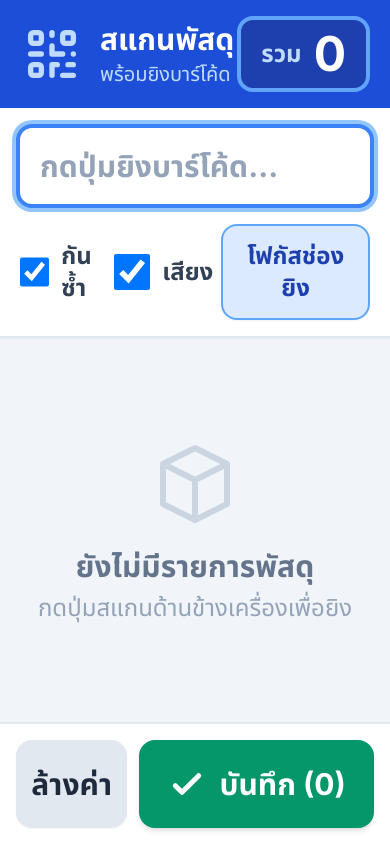
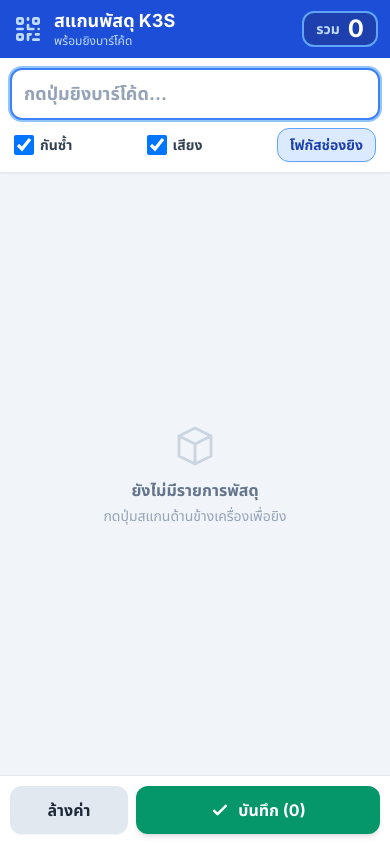
Before and after one commit to dingworking77-cpu/K3s, a plain HTML site: page index.html in a window 390 px wide. Drawn offline with nearby package versions, Linux system fonts and the light colour scheme.

Commit message:
Refactor HTML structure and styles for responsiveness

```diff
--- a/index.html
+++ b/index.html
@@ -27,90 +27,91 @@
 </head>
 <body class="bg-slate-100 text-slate-800 h-[100dvh] w-full flex flex-col overflow-hidden select-none">
 
-  <!-- ส่วนหัว (Header) ขยายใหญ่พิเศษ 4 เท่า -->
-  <header class="bg-blue-700 text-white px-5 py-4 shadow-md flex items-center justify-between shrink-0">
-    <div class="flex items-center space-x-4 min-w-0">
-      <svg class="w-16 h-16 text-blue-200 shrink-0" fill="none" stroke="currentColor" viewBox="0 0 24 24">
+  <!-- ส่วนหัว (Header) ปรับขนาดพอดีสายตา -->
+  <header class="bg-blue-700 text-white px-3 py-2.5 shadow-md flex items-center justify-between shrink-0">
+    <div class="flex items-center space-x-2.5 min-w-0">
+      <svg class="w-8 h-8 text-blue-200 shrink-0" fill="none" stroke="currentColor" viewBox="0 0 24 24">
         <path stroke-linecap="round" stroke-linejoin="round" stroke-width="2" d="M12 4v1m6 11h2m-6 0h-2v4m0-11v3m0 0h.01M12 12h4.01M16 20h4M4 12h4m12 0h.01M5 8h2a1 1 0 001-1V5a1 1 0 00-1-1H5a1 1 0 00-1 1v2a1 1 0 001 1zm12 0h2a1 1 0 001-1V5a1 1 0 00-1-1h-2a1 1 0 00-1 1v2a1 1 0 001 1zM5 20h2a1 1 0 001-1v-2a1 1 0 00-1-1H5a1 1 0 00-1 1v2a1 1 0 001 1z"></path>
       </svg>
       <div class="truncate">
-        <h1 class="font-bold text-3xl leading-tight">สแกนพัสดุ K3S</h1>
-        <p class="text-xl text-blue-200 leading-tight truncate mt-1" id="statusText">พร้อมยิงบาร์โค้ด</p>
+        <h1 class="font-bold text-lg leading-tight">สแกนพัสดุ K3S</h1>
+        <p class="text-xs text-blue-200 leading-tight truncate" id="statusText">พร้อมยิงบาร์โค้ด</p>
       </div>
     </div>
 
     <!-- ตัวเลขสรุปจำนวนพัสดุในคิว -->
-    <div class="bg-blue-800 border-4 border-blue-400 rounded-2xl px-5 py-2.5 flex items-center space-x-3 shrink-0">
-      <span class="text-2xl font-bold text-blue-200">รวม</span>
-      <span id="itemCount" class="text-5xl font-extrabold text-white leading-none">0</span>
+    <div class="bg-blue-800 border-2 border-blue-400 rounded-xl px-3 py-1 flex items-center space-x-2 shrink-0">
+      <span class="text-sm font-bold text-blue-200">รวม</span>
+      <span id="itemCount" class="text-2xl font-extrabold text-white leading-none">0</span>
     </div>
   </header>
 
   <!-- กล่องแจ้งเตือนแบบนุ่มนวล -->
-  <div id="toastBanner" class="hidden px-5 py-3.5 text-2xl font-bold text-center transition-all duration-200 shrink-0"></div>
+  <div id="toastBanner" class="hidden px-3 py-2 text-sm font-bold text-center transition-all duration-200 shrink-0"></div>
 
-  <!-- ช่องรับค่าจากการยิงบาร์โค้ด (ขยายช่องกรอกและตัวอักษรใหญ่เต็มตา) -->
-  <section class="p-4 bg-white border-b-2 border-slate-200 shadow-sm shrink-0">
+  <!-- ช่องรับค่าจากการยิงบาร์โค้ด (ใส่ inputmode="none" เพื่อไม่ให้คีย์บอร์ดเด้งบังจอ) -->
+  <section class="p-2.5 bg-white border-b border-slate-200 shadow-sm shrink-0">
     <div class="relative flex items-center">
       <input
         type="text"
         id="barcodeInput"
+        inputmode="none"
         placeholder="กดปุ่มยิงบาร์โค้ด..."
         autocomplete="off"
         autocorrect="off"
         autocapitalize="off"
         spellcheck="false"
-        class="w-full px-5 py-5 text-3xl font-bold bg-slate-50 border-4 border-blue-500 rounded-2xl focus:outline-none focus:ring-4 focus:ring-blue-300 focus:bg-white text-slate-900 placeholder-slate-400"
+        class="w-full px-3 py-2.5 text-lg font-bold bg-slate-50 border-2 border-blue-500 rounded-xl focus:outline-none focus:ring-2 focus:ring-blue-300 focus:bg-white text-slate-900 placeholder-slate-400"
       >
     </div>
 
-    <!-- ตัวเลือกเสริม: ป้องกันสแกนซ้ำ & เปิด/ปิดเสียง (ขยายเช็กบ็อกซ์ ตัวอักษร และปุ่มโฟกัสใหญ่ 4 เท่า) -->
-    <div class="flex items-center justify-between mt-4 px-1 text-2xl text-slate-700 gap-2">
-      <label class="flex items-center space-x-3 py-2 cursor-pointer">
-        <input type="checkbox" id="preventDuplicate" checked class="w-9 h-9 text-blue-600 rounded-lg focus:ring-blue-500">
+    <!-- ตัวเลือกเสริม: ป้องกันสแกนซ้ำ & เปิด/ปิดเสียง -->
+    <div class="flex items-center justify-between mt-2 px-1 text-sm text-slate-700 gap-2">
+      <label class="flex items-center space-x-1.5 py-1 cursor-pointer">
+        <input type="checkbox" id="preventDuplicate" checked class="w-5 h-5 text-blue-600 rounded focus:ring-blue-500">
         <span class="font-bold">กันซ้ำ</span>
       </label>
 
-      <label class="flex items-center space-x-3 py-2 cursor-pointer">
-        <input type="checkbox" id="enableSound" checked class="w-9 h-9 text-blue-600 rounded-lg focus:ring-blue-500">
+      <label class="flex items-center space-x-1.5 py-1 cursor-pointer">
+        <input type="checkbox" id="enableSound" checked class="w-5 h-5 text-blue-600 rounded focus:ring-blue-500">
         <span class="font-bold">เสียง</span>
       </label>
 
-      <button type="button" id="refocusBtn" class="bg-blue-100 hover:bg-blue-200 active:bg-blue-300 text-blue-800 font-bold px-5 py-3.5 rounded-2xl border-2 border-blue-400 text-2xl shadow-sm">
+      <button type="button" id="refocusBtn" class="bg-blue-100 hover:bg-blue-200 active:bg-blue-300 text-blue-800 font-bold px-3 py-1.5 rounded-xl border border-blue-400 text-sm shadow-sm">
         โฟกัสช่องยิง
       </button>
     </div>
   </section>
 
   <!-- พื้นที่แสดงรายการเลขพัสดุที่สแกนแล้ว -->
-  <main class="flex-1 overflow-y-auto p-4 space-y-3 no-scrollbar" id="listContainer">
+  <main class="flex-1 overflow-y-auto p-2.5 space-y-2 no-scrollbar" id="listContainer">
     <!-- ข้อความตอนยังไม่มีรายการ -->
-    <div id="emptyState" class="h-full flex flex-col items-center justify-center text-slate-400 text-center px-4">
-      <svg class="w-24 h-24 mb-4 text-slate-300" fill="none" stroke="currentColor" viewBox="0 0 24 24">
+    <div id="emptyState" class="h-full flex flex-col items-center justify-center text-slate-400 text-center px-3">
+      <svg class="w-12 h-12 mb-2 text-slate-300" fill="none" stroke="currentColor" viewBox="0 0 24 24">
         <path stroke-linecap="round" stroke-linejoin="round" stroke-width="1.5" d="M20 7l-8-4-8 4m16 0l-8 4m8-4v10l-8 4m0-10L4 7m8 4v10M4 7v10l8 4"></path>
       </svg>
-      <p class="text-3xl font-bold text-slate-500">ยังไม่มีรายการพัสดุ</p>
-      <p class="text-2xl mt-2">กดปุ่มสแกนด้านข้างเครื่องเพื่อยิง</p>
+      <p class="text-base font-bold text-slate-500">ยังไม่มีรายการพัสดุ</p>
+      <p class="text-sm mt-1">กดปุ่มสแกนด้านข้างเครื่องเพื่อยิง</p>
     </div>
 
     <!-- รายการบาร์โค้ดจะถูกแทรกที่นี่ด้วย JavaScript -->
-    <ul id="scannedList" class="space-y-3 hidden"></ul>
+    <ul id="scannedList" class="space-y-2 hidden"></ul>
   </main>
 
-  <!-- แถบปุ่มควบคุมด้านล่าง (ปุ่มใหญ่พิเศษ 4 เท่า) -->
-  <footer class="bg-white border-t-2 border-slate-200 p-4 grid grid-cols-3 gap-3 shrink-0">
+  <!-- แถบปุ่มควบคุมด้านล่าง -->
+  <footer class="bg-white border-t border-slate-200 p-2.5 grid grid-cols-3 gap-2 shrink-0">
     <button
       type="button"
       id="clearBtn"
-      class="col-span-1 bg-slate-200 hover:bg-slate-300 active:bg-slate-400 text-slate-800 font-bold py-6 px-3 rounded-2xl text-3xl transition flex items-center justify-center shadow-sm">
+      class="col-span-1 bg-slate-200 hover:bg-slate-300 active:bg-slate-400 text-slate-800 font-bold py-3 px-2 rounded-xl text-base transition flex items-center justify-center shadow-sm">
       ล้างค่า
     </button>
 
     <button
       type="button"
       id="saveBtn"
-      class="col-span-2 bg-emerald-600 hover:bg-emerald-700 active:bg-emerald-800 text-white font-bold py-6 px-4 rounded-2xl text-3xl shadow-md transition flex items-center justify-center space-x-3">
-      <svg class="w-10 h-10 shrink-0" fill="none" stroke="currentColor" viewBox="0 0 24 24">
+      class="col-span-2 bg-emerald-600 hover:bg-emerald-700 active:bg-emerald-800 text-white font-bold py-3 px-3 rounded-xl text-base shadow-md transition flex items-center justify-center space-x-2">
+      <svg class="w-5 h-5 shrink-0" fill="none" stroke="currentColor" viewBox="0 0 24 24">
         <path stroke-linecap="round" stroke-linejoin="round" stroke-width="3" d="M5 13l4 4L19 7"></path>
       </svg>
       <span id="saveBtnText">บันทึก (0)</span>
@@ -118,13 +119,13 @@
   </footer>
 
   <!-- Modal ยืนยันการล้างข้อมูล -->
-  <div id="confirmModal" class="fixed inset-0 bg-black/60 hidden items-center justify-center p-5 z-50">
-    <div class="bg-white rounded-3xl w-full max-w-md p-7 shadow-2xl text-center">
-      <h3 class="text-3xl font-bold text-slate-800">ยืนยันการล้างรายการ?</h3>
-      <p class="text-2xl text-slate-500 mt-3">รายการที่สแกนค้างไว้จะถูกลบ</p>
-      <div class="grid grid-cols-2 gap-4 mt-7">
-        <button id="cancelClearBtn" class="py-5 rounded-2xl bg-slate-200 text-slate-800 font-bold text-2xl">ยกเลิก</button>
-        <button id="confirmClearBtn" class="py-5 rounded-2xl bg-rose-600 text-white font-bold text-2xl">ลบทิ้งเลย</button>
+  <div id="confirmModal" class="fixed inset-0 bg-black/60 hidden items-center justify-center p-4 z-50">
+    <div class="bg-white rounded-2xl w-full max-w-xs p-5 shadow-2xl text-center">
+      <h3 class="text-lg font-bold text-slate-800">ยืนยันการล้างรายการ?</h3>
+      <p class="text-sm text-slate-500 mt-1.5">รายการที่สแกนค้างไว้จะถูกลบ</p>
+      <div class="grid grid-cols-2 gap-3 mt-5">
+        <button id="cancelClearBtn" class="py-2.5 rounded-xl bg-slate-200 text-slate-800 font-bold text-base">ยกเลิก</button>
+        <button id="confirmClearBtn" class="py-2.5 rounded-xl bg-rose-600 text-white font-bold text-base">ลบทิ้งเลย</button>
       </div>
     </div>
   </div>
@@ -240,22 +241,22 @@
         // หมายเลขลำดับจริง (นับจากรายการแรกที่ยิง)
         const orderNumber = total - index;
         return `
-          <li class="bg-white px-4 py-4 rounded-2xl border-2 border-slate-200 shadow-sm flex items-center justify-between">
-            <div class="flex items-center space-x-4 overflow-hidden">
-              <span class="bg-blue-100 text-blue-700 font-extrabold text-2xl w-14 h-14 rounded-xl flex items-center justify-center shrink-0">
+          <li class="bg-white px-3 py-2 rounded-xl border border-slate-200 shadow-sm flex items-center justify-between">
+            <div class="flex items-center space-x-2.5 overflow-hidden">
+              <span class="bg-blue-100 text-blue-700 font-extrabold text-sm w-8 h-8 rounded-lg flex items-center justify-center shrink-0">
                 ${orderNumber}
               </span>
               <div class="truncate">
-                <p class="font-extrabold text-slate-900 text-3xl leading-tight truncate select-all">${escapeHtml(item.code)}</p>
-                <p class="text-xl text-slate-500 leading-tight mt-1">${item.time}</p>
+                <p class="font-bold text-slate-900 text-base leading-tight truncate select-all">${escapeHtml(item.code)}</p>
+                <p class="text-xs text-slate-500 leading-tight mt-0.5">${item.time}</p>
               </div>
             </div>
             <button
               type="button"
               onclick="removeItem(${index})"
-              class="text-rose-600 bg-rose-50 hover:bg-rose-100 active:bg-rose-200 p-4 rounded-2xl transition shrink-0 ml-2"
+              class="text-rose-600 bg-rose-50 hover:bg-rose-100 active:bg-rose-200 p-2 rounded-xl transition shrink-0 ml-2"
               title="ลบรายการนี้">
-              <svg class="w-9 h-9" fill="none" stroke="currentColor" viewBox="0 0 24 24">
+              <svg class="w-5 h-5" fill="none" stroke="currentColor" viewBox="0 0 24 24">
                 <path stroke-linecap="round" stroke-linejoin="round" stroke-width="2.5" d="M19 7l-.867 12.142A2 2 0 0116.138 21H7.862a2 2 0 01-1.995-1.858L5 7m5 4v6m4-6v6m1-10V4a1 1 0 00-1-1h-4a1 1 0 00-1 1v3M4 7h16"></path>
               </svg>
             </button>
@@ -284,7 +285,7 @@
     let toastTimer = null;
     function showToast(message, colorClasses) {
       toastBanner.textContent = message;
-      toastBanner.className = `px-5 py-3.5 text-2xl font-bold text-center transition-all duration-200 shrink-0 ${colorClasses}`;
+      toastBanner.className = `px-3 py-2 text-sm font-bold text-center transition-all duration-200 shrink-0 ${colorClasses}`;
       toastBanner.classList.remove('hidden');
 
       clearTimeout(toastTimer);
```
